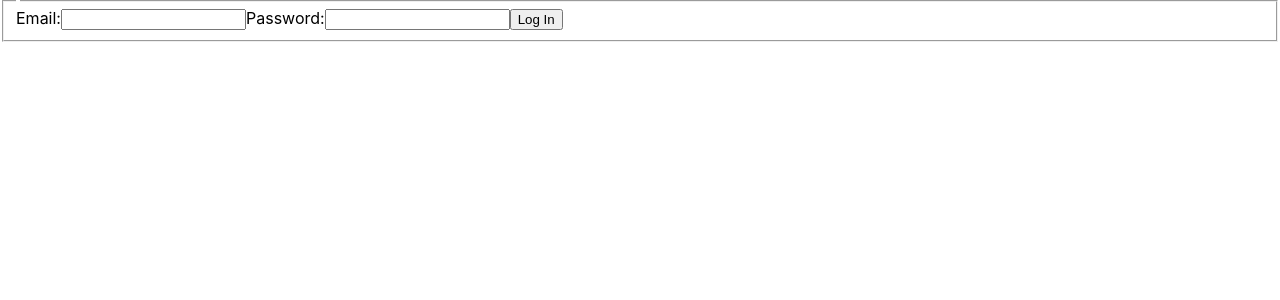
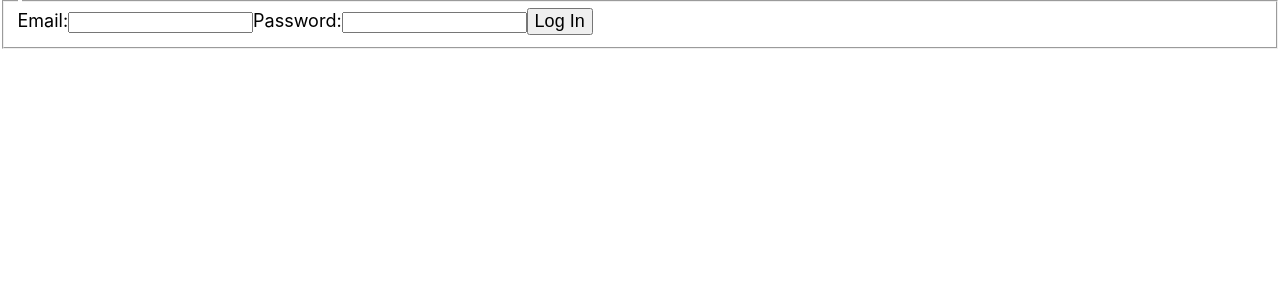
Before and after one commit to jasoncarcamo/twitter-clone-client, a React (Create React App) app: page /login in a window 1280 px wide. Shown: the top 300 px of the page. Built offline with nearby package versions, Linux system fonts and the light colour scheme.

Commit message:
Removed all button outlines and all buttons have a pointer cursor

```diff
--- a/src/index.css
+++ b/src/index.css
@@ -1,13 +1,35 @@
+*{
+    box-sizing: border-box;
+}
+
 body {
-  margin: 0;
-  font-family: -apple-system, BlinkMacSystemFont, 'Segoe UI', 'Roboto', 'Oxygen',
+    margin: 0;
+    padding: 0;
+    font-size: 18px;
+    font-family: -apple-system, BlinkMacSystemFont, 'Segoe UI', 'Roboto', 'Oxygen',
     'Ubuntu', 'Cantarell', 'Fira Sans', 'Droid Sans', 'Helvetica Neue',
     sans-serif;
   -webkit-font-smoothing: antialiased;
   -moz-osx-font-smoothing: grayscale;
 }
 
+button{
+    outline: none;
+    cursor: pointer;
+    font-size: 1em;
+}
+
 code {
-  font-family: source-code-pro, Menlo, Monaco, Consolas, 'Courier New',
+    font-family: source-code-pro, Menlo, Monaco, Consolas, 'Courier New',
     monospace;
 }
+
+#root{
+    min-height: 100vh;
+}
+
+@media screen and (max-width: 770px){
+    body{
+        font-size: 16px;
+    }
+}
```
